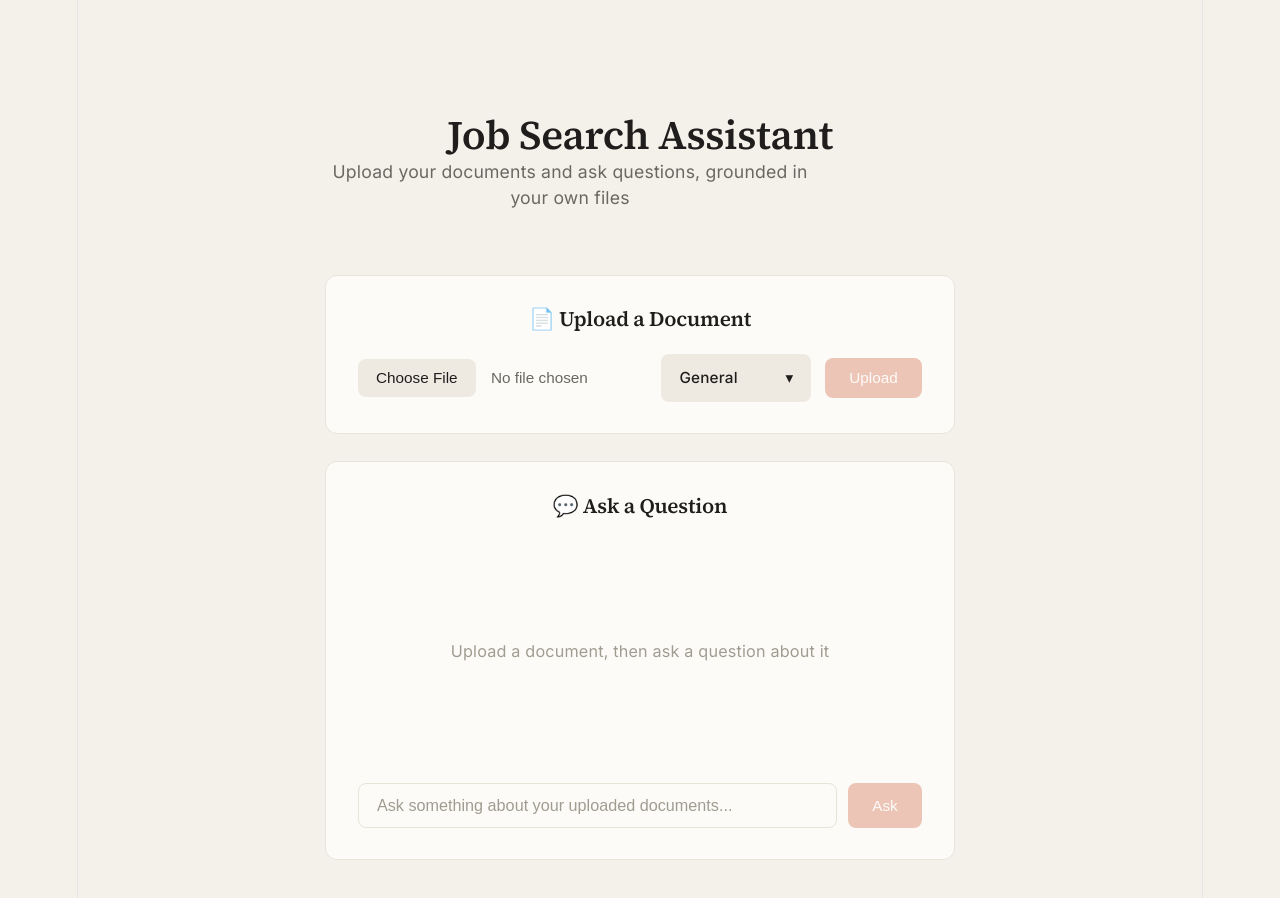
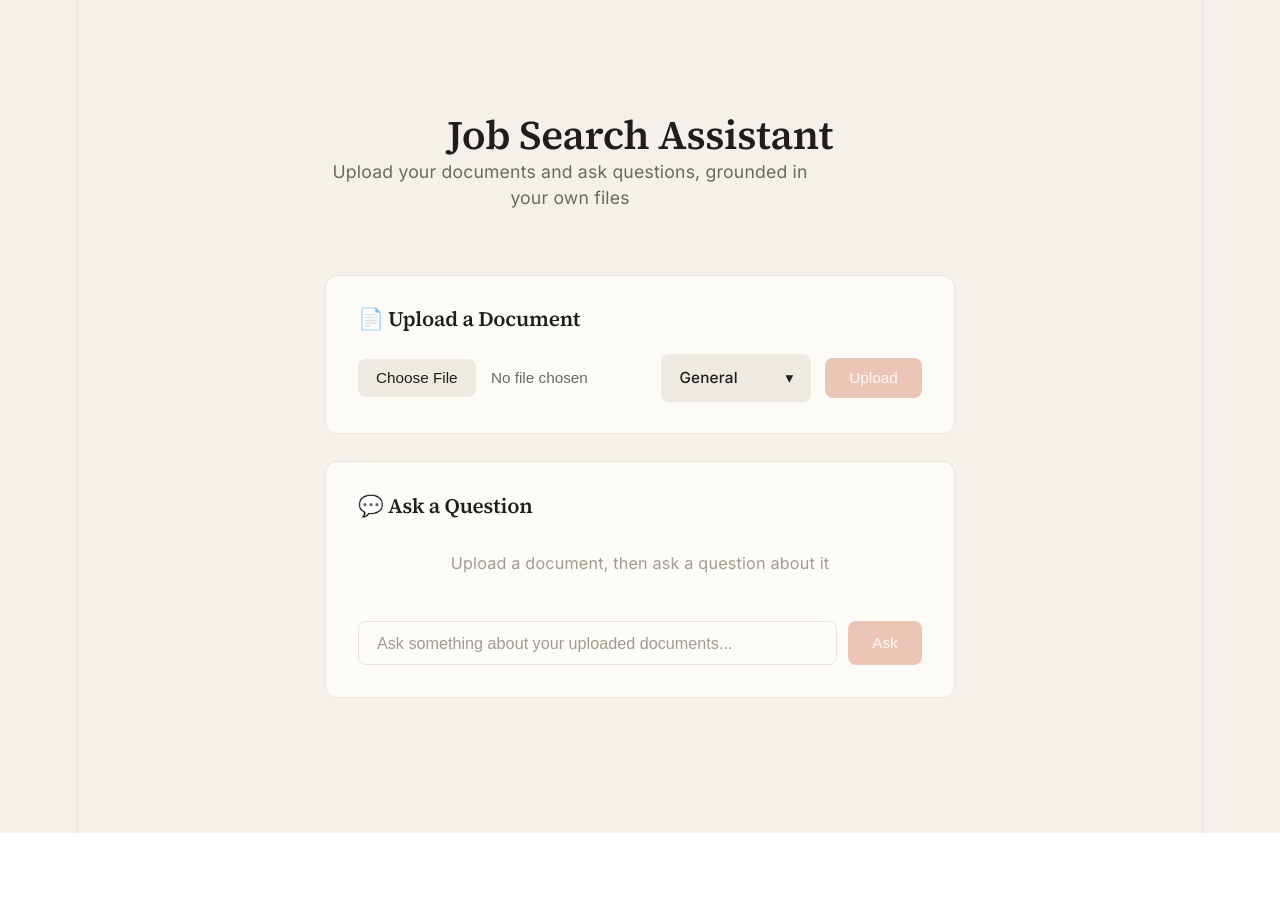
Before and after one commit to ahaanpalo/job-search-rag-assistant, a React (Vite) app in the folder frontend/: page / in a window 1280 px wide. Shown: the top 898 px of the page. After the commit the page ends 833 px from the top, so only its background shows below. Built offline with nearby package versions, Linux system fonts and the light colour scheme.

Commit message:
Fix chat window sizing and header alignment

```diff
--- a/frontend/src/App.css
+++ b/frontend/src/App.css
@@ -53,6 +53,9 @@ body {
   font-weight: 600;
   margin-bottom: 1.25rem;
   color: #1F1E1D;
+  display: flex;
+  align-items: center;
+  gap: 0.5rem;
 }
 
 .upload-row {
@@ -122,13 +125,21 @@ button:disabled {
 }
 
 .chat-window {
-  min-height: 220px;
   max-height: 400px;
   overflow-y: auto;
   margin-bottom: 1.25rem;
   display: flex;
   flex-direction: column;
   gap: 1rem;
+  transition: min-height 0.2s ease;
+}
+
+.chat-window.empty {
+  min-height: 0;
+}
+
+.chat-window:not(.empty) {
+  min-height: 120px;
 }
 
 .chat-window::-webkit-scrollbar {
@@ -144,8 +155,7 @@ button:disabled {
   color: #A19C90;
   font-size: 0.9rem;
   text-align: center;
-  margin: auto;
-  padding: 2.5rem 0;
+  padding: 0.5rem 0 1.25rem;
 }
 
 .message {
--- a/frontend/src/App.jsx
+++ b/frontend/src/App.jsx
@@ -122,7 +122,7 @@ function App() {
 
       <div className="card">
         <h2>💬 Ask a Question</h2>
-        <div className="chat-window">
+        <div className={`chat-window ${messages.length === 0 ? 'empty' : ''}`}>
           {messages.length === 0 && (
             <div className="chat-empty">Upload a document, then ask a question about it</div>
           )}
```
